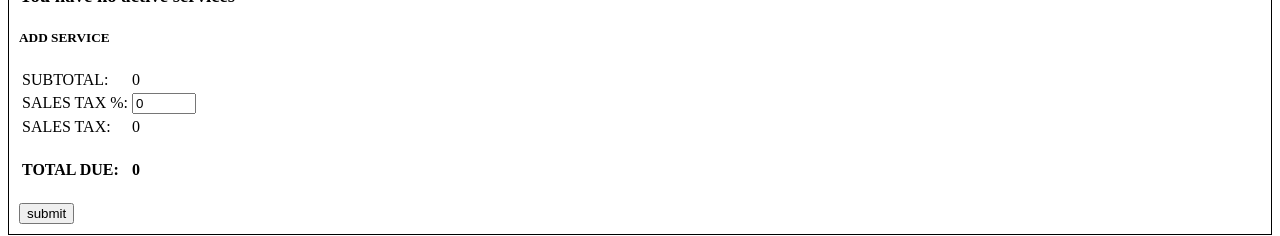
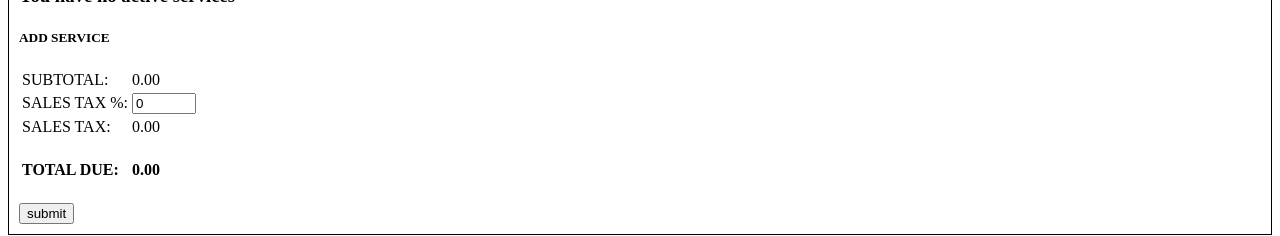
Before and after one commit to polon59/JS-PDF-Invoices-generator, a React (Create React App) app in the folder public/application/: page / in a window 1280 px wide. Both pictures are taken after a click on the element "Add new Invoice". Shown: the part 324-560 px from the top of the page. Built offline with nearby package versions, Linux system fonts and the light colour scheme.

Commit message:
Add rounding summary properties values to two numbers after decimal

```diff
--- a/public/application/src/InvoiceSummary.js
+++ b/public/application/src/InvoiceSummary.js
@@ -7,7 +7,7 @@ const InvoiceSummary = (props) =>{
             <tbody>
                 <tr>
                     <td>SUBTOTAL:</td>
-                    <td>{subTotal}</td>
+                    <td>{subTotal.toFixed(2)}</td>
                 </tr>
                 <tr>
                     <td>SALES TAX %:</td>
@@ -15,11 +15,11 @@ const InvoiceSummary = (props) =>{
                 </tr>
                 <tr>
                     <td>SALES TAX:</td>
-                    <td>{salesTaxVal}</td>
+                    <td>{salesTaxVal.toFixed(2)}</td>
                 </tr>
                 <tr>
                     <td><h4>TOTAL DUE:</h4></td>
-                    <td><h4>{totalDue}</h4></td>
+                    <td><h4>{totalDue.toFixed(2)}</h4></td>
                 </tr>
             </tbody>
         </table>
```
